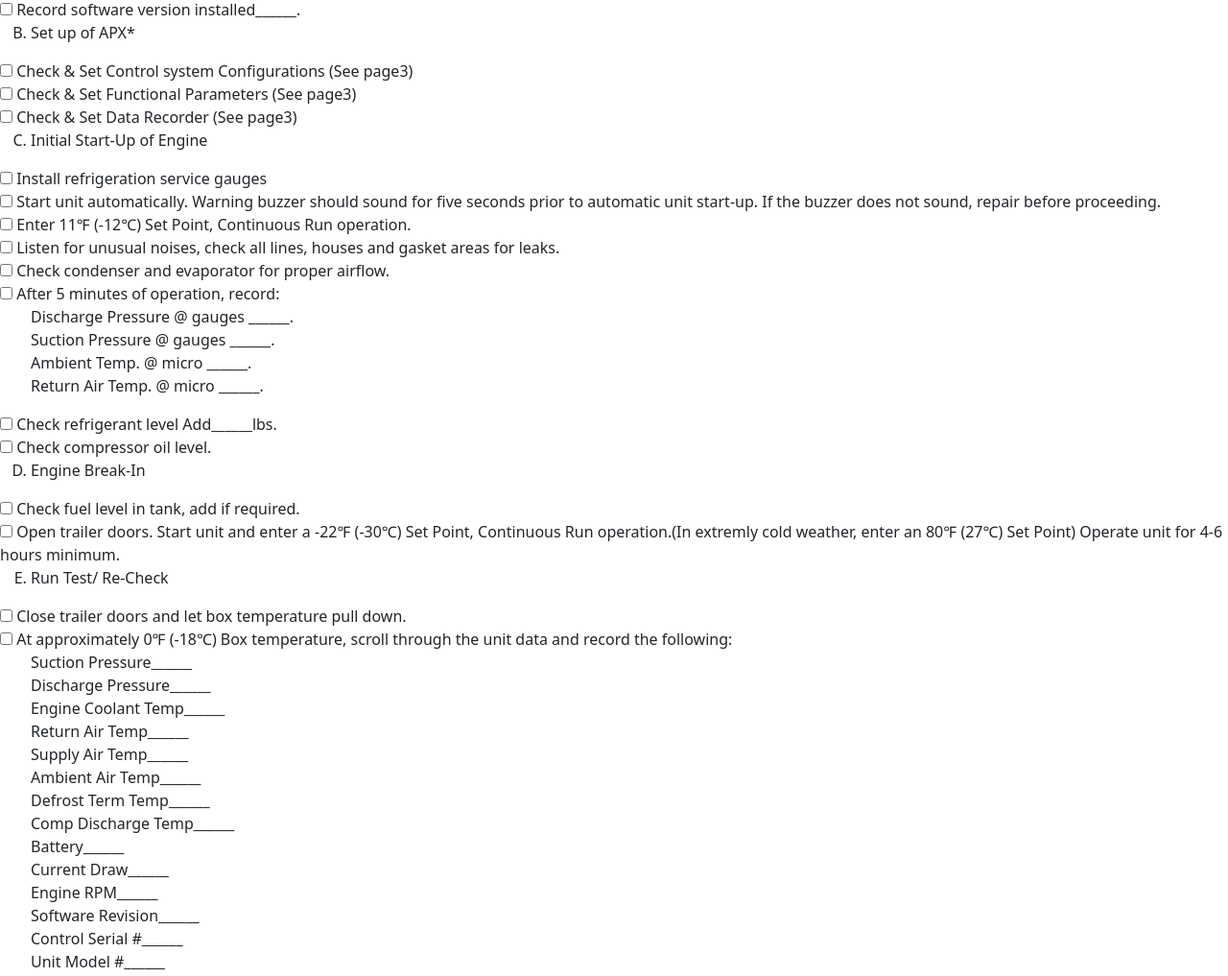
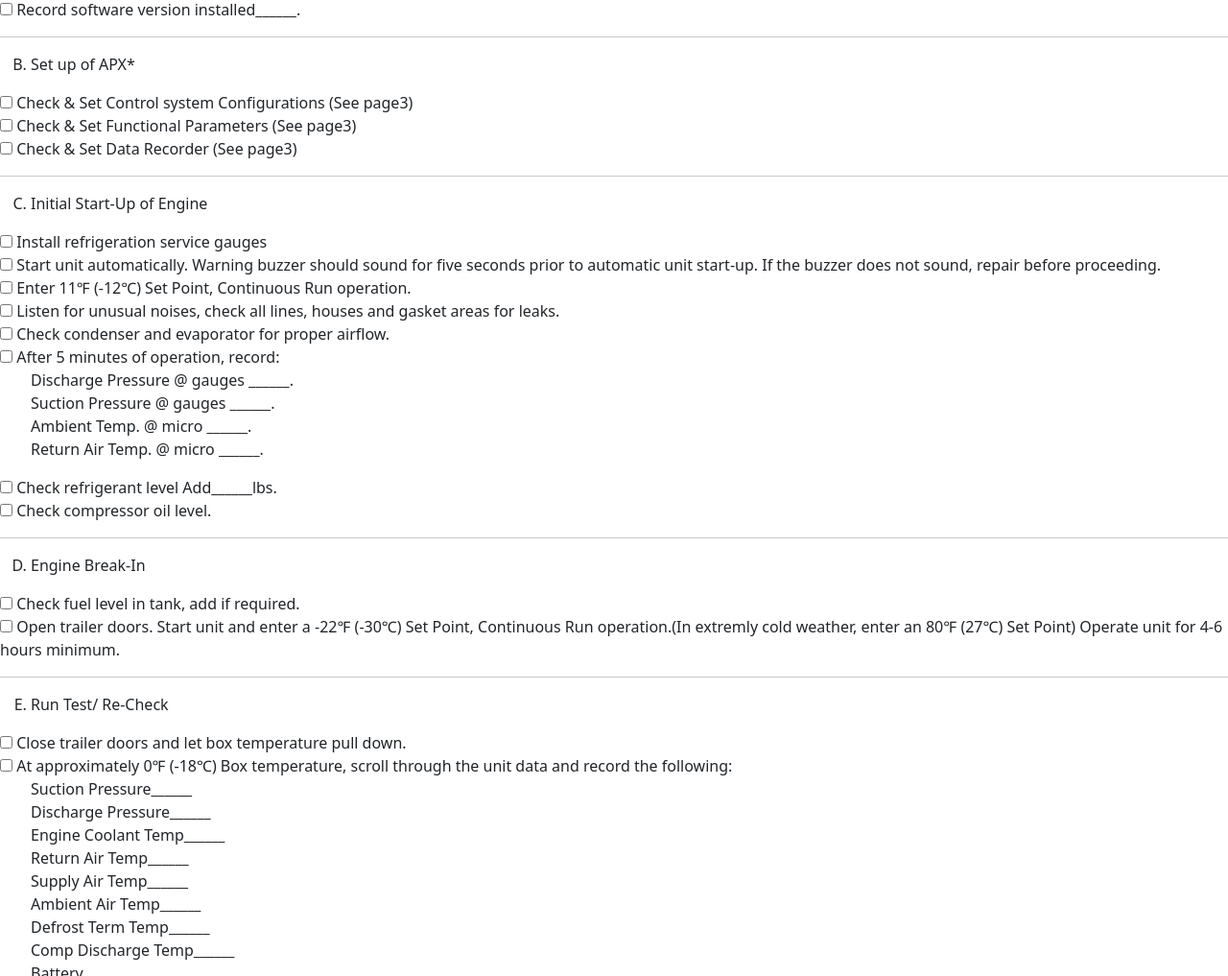
Before and after one commit to CTR-CA/ctr.github.io, a plain HTML site: page index.html in a window 1280 px wide. Shown: the part 1318-2335 px from the top of the page at 96% size. Drawn offline with nearby package versions, Linux system fonts and the light colour scheme.

Commit message:
add_content

```diff
--- a/index.html
+++ b/index.html
@@ -124,7 +124,8 @@
                   <input type="checkbox">
                   <lable>Record software version installed______.</lable>
                 </div>
-                <div>
+<hr>
+<div>
 <ol type="A" start="2">
   <li>Set up of APX*</li>
 </ol>
@@ -141,7 +142,8 @@
                   <input type="checkbox">
                   <lable>Check & Set Data Recorder (See page3)</lable>
                   </div>
-                  <div>
+<hr>
+<div>
 <ol type="A" start="3">
   <li>Initial Start-Up of Engine</li>
 </ol>
@@ -186,9 +188,8 @@
                   <input type="checkbox">
                   <lable>Check compressor oil level.</lable>
                   </div>
-
-<!--RIGHT SIDE CHECKBOX SECTION-->
-                <div>
+<hr>
+<div>
 <ol type="A" start="4">
   <li>Engine Break-In</li>
 </ol>
@@ -201,7 +202,8 @@
                     <input type="checkbox">
                     <lable>Open trailer doors. Start unit and enter a -22&#8457 (-30&#8451) Set Point, Continuous Run operation.(In extremly cold weather, enter an 80&#8457 (27&#8451) Set Point) Operate unit for 4-6 hours minimum.</lable>
                     </div>
-                    <div>
+<hr>
+<div>
 <ol type="A" start="5">
   <li>Run Test/ Re-Check</li>
 </ol>
@@ -317,7 +319,8 @@
                     <input type="checkbox">
                     <lable>*Clear all Active and Inactive alarms from microprocessor.</lable>
                     </div>
-                    <div>
+<hr>
+<div>
 <ol type="A" start="6">
   <li>Unit Registration</li>
 </ol>
```
